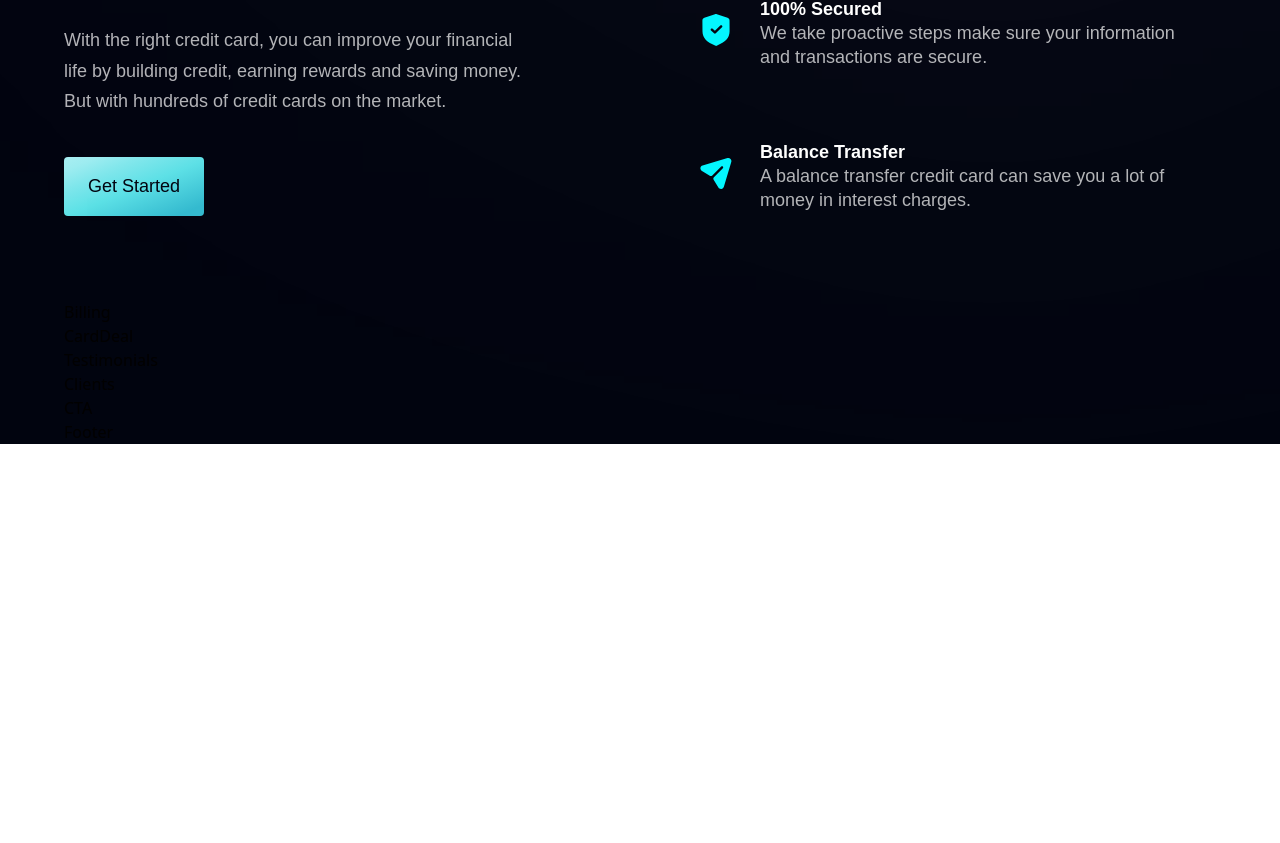
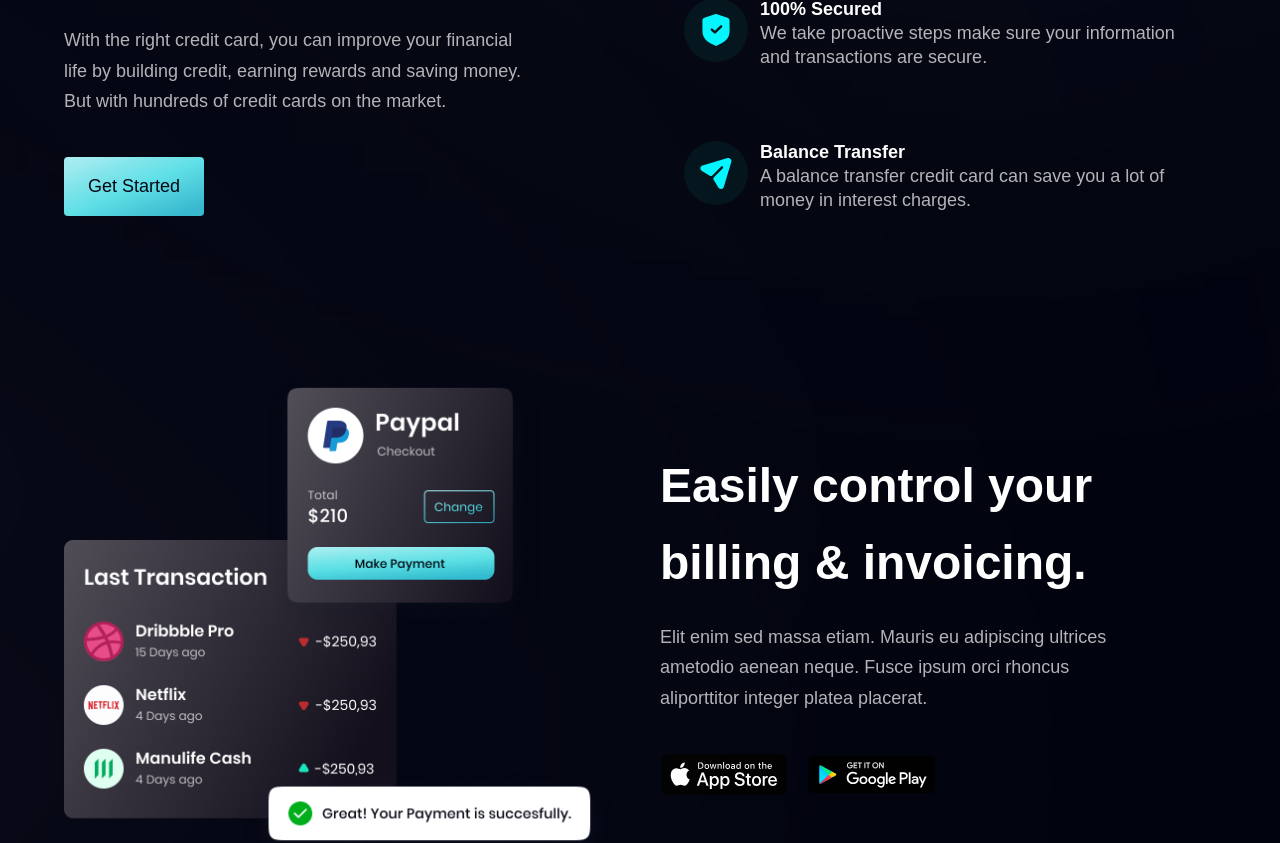
Before and after one commit to tufanmerve/portfolio-project, a React (Vite) app: page / in a window 1280 px wide. Shown: the part 1178-2021 px from the top of the page. Before the commit the page ends 1622 px from the top, so only its background shows below. Built offline with nearby package versions, Linux system fonts and the light colour scheme.

Commit message:
Billing section created

```diff
--- a/src/components/Billing.jsx
+++ b/src/components/Billing.jsx
@@ -1,9 +1,31 @@
-import React from 'react'
+import React from 'react';
+import { apple, bill, google } from '../assets';
+import styles, { layout } from '../style';
 
-const Billing = () => {
-  return (
-    <div>Billing</div>
-  )
-}
+
+const Billing = () => (
+  <section id='product' className={layout.sectionReverse}>
+    <div className={layout.sectionImgReverse}>
+      <img src={bill} alt="billing" className='w-[100%] h-[100%] relative z-[5] ' />
+      <div className='absolute z-[3] -left-1/2 top-0 w-[50%] h-[50%] rounded-full white__gradient ' />
+      <div className='absolute z-[0] -left-1/2 bottom-0 w-[50%] h-[50%] rounded-full pink__gradient ' />
+    </div>
+    <div className={layout.sectionInfo}>
+      <h2 className={styles.heading2}> Easily control your
+        <br className='sm:block hidden' /> billing & invoicing.</h2>
+      <p className={`${styles.paragraph} max-w-[470px] mt-5`}>
+        Elit enim sed massa etiam. Mauris eu adipiscing ultrices ametodio aenean neque. Fusce ipsum orci rhoncus aliporttitor integer platea placerat.
+      </p>
+      <div className='flex flex-row flex-wrap sm:mt-10 mt-6'>
+        <img src={apple} alt="apple_store" className='w-[128px] h-[42px] object-contain mr-5 cursor-pointer '/>
+        <img src={google} alt="google_play" className='w-[128px] h-[42px] object-contain mr-5 cursor-pointer '/>
+
+      </div>
+
+    </div>
+
+  </section>
+)
+
 
 export default Billing
--- a/src/components/Business.jsx
+++ b/src/components/Business.jsx
@@ -5,7 +5,7 @@
 
 const FeatureCard = ({ icon, title, content, index }) => (
   <div className={`flex flex-row p-6 rounded-[20px] ${index !== features.length -1  ? "mb-6" : "mb-0"} feature-card`}>
-    <div className={`w-[64px] h-[64px] rounded-full ${styles.flexCenter} bg-dimblue `} >
+    <div className={`w-[64px] h-[64px] ${styles.flexCenter} rounded-full bg-dimBlue `} >
       <img src={icon} alt="icon" className='w-[50%] h-[50%] object-contain ' />
     </div>
     <div className="flex-1 flex flex-col ml-3">
```
